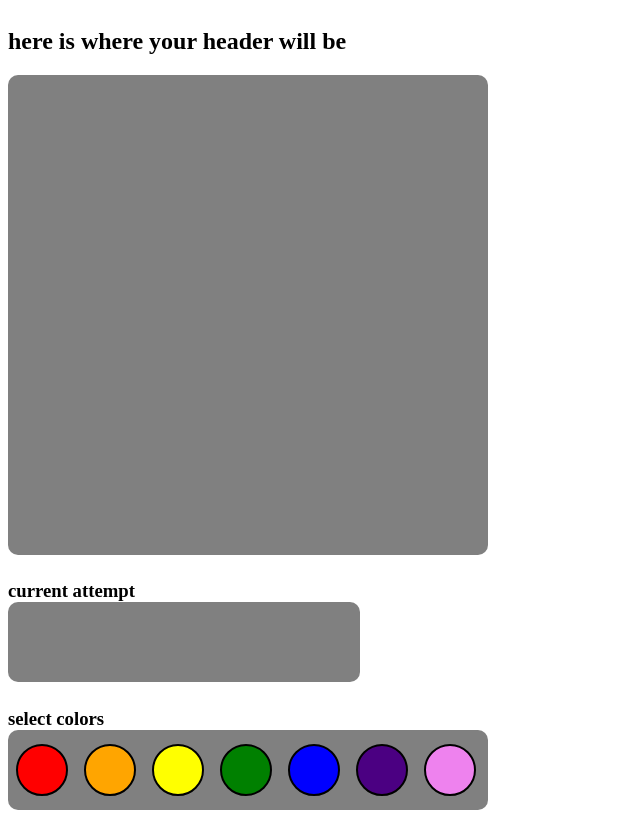
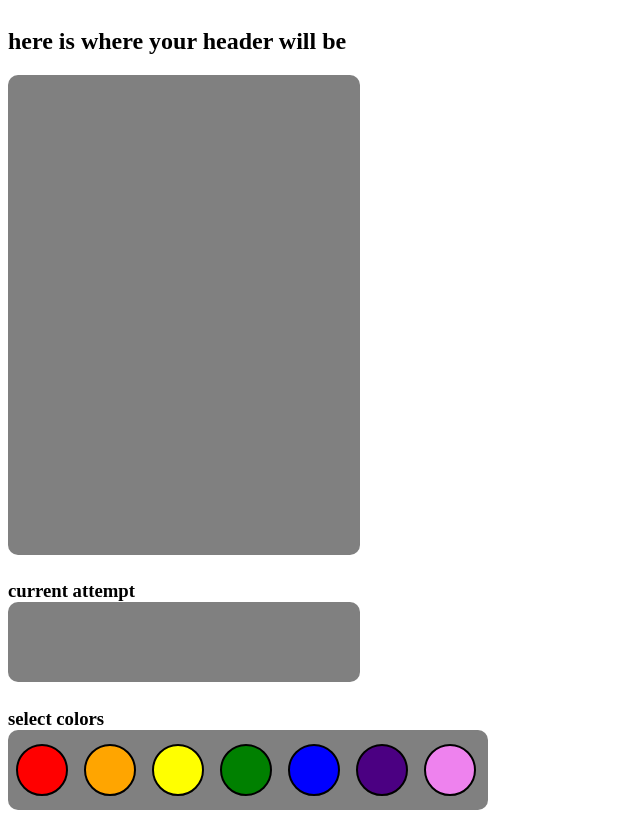
Before and after one commit to sbyardnss/vue-codeBreaker, a Vue app: page / in a window 1280 px wide. Shown: the whole page, without its empty margins (0-640 px from the left). Built offline with nearby package versions, Linux system fonts and the light colour scheme.

Commit message:
formatted attempts list. ready to add in functionality for showing accuracy related to actual code

```diff
--- a/src/components/Attempts.vue
+++ b/src/components/Attempts.vue
@@ -31,14 +31,19 @@ interface AttemptedCodes {
 #attemptListContainer {
     background-color: gray;
     height: 60vh;
-    max-width: 30em;
+    width: 22em;
     border-radius: 10px;
+    display: flex;
+    flex-direction: column;
+    align-items: center;
 }
 
 #attemptList {
     list-style: none;
     display: flex;
-    width: 100%;
+    padding: 0;
+    /* width: 100%; */
+    margin: .5em 0 0 0;
 }
 
 .redCircle {
@@ -47,6 +52,7 @@ interface AttemptedCodes {
     border: 2px solid black;
     border-radius: 50%;
     background-color: red;
+    margin: 0 .5em;
 }
 
 .orangeCircle {
@@ -55,6 +61,7 @@ interface AttemptedCodes {
     border: 2px solid black;
     border-radius: 50%;
     background-color: orange;
+    margin: 0 .5em;
 }
 
 .yellowCircle {
@@ -63,6 +70,7 @@ interface AttemptedCodes {
     border: 2px solid black;
     border-radius: 50%;
     background-color: yellow;
+    margin: 0 .5em;
 }
 
 .greenCircle {
@@ -71,6 +79,7 @@ interface AttemptedCodes {
     border: 2px solid black;
     border-radius: 50%;
     background-color: green;
+    margin: 0 .5em;
 }
 
 .blueCircle {
@@ -79,6 +88,7 @@ interface AttemptedCodes {
     border: 2px solid black;
     border-radius: 50%;
     background-color: blue;
+    margin: 0 .5em;
 }
 .indigoCircle {
     height: 3em;
@@ -86,6 +96,7 @@ interface AttemptedCodes {
     border: 2px solid black;
     border-radius: 50%;
     background-color: indigo;
+    margin: 0 .5em;
 }
 .violetCircle {
     height: 3em;
@@ -93,5 +104,6 @@ interface AttemptedCodes {
     border: 2px solid black;
     border-radius: 50%;
     background-color: violet;
+    margin: 0 .5em;
 }
 </style>
```
